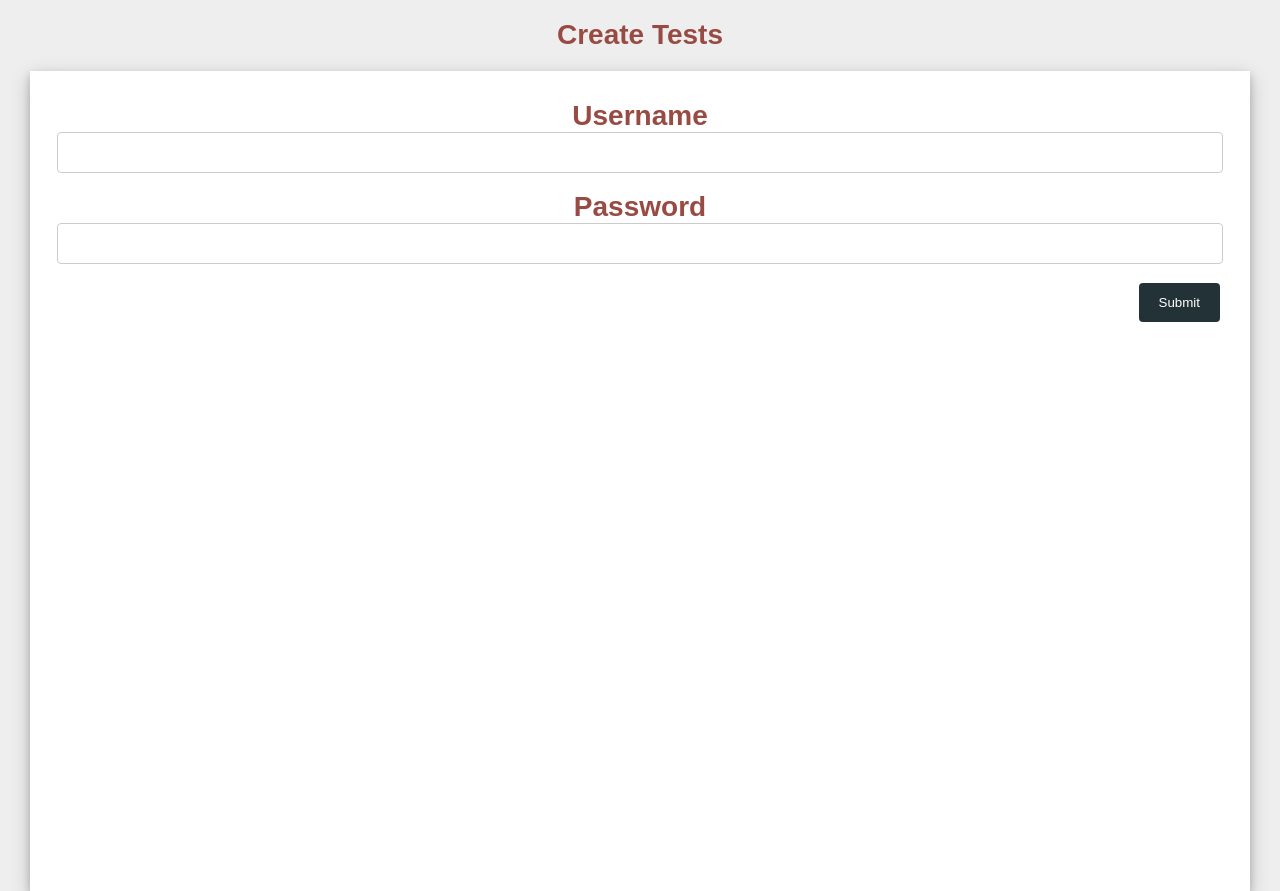
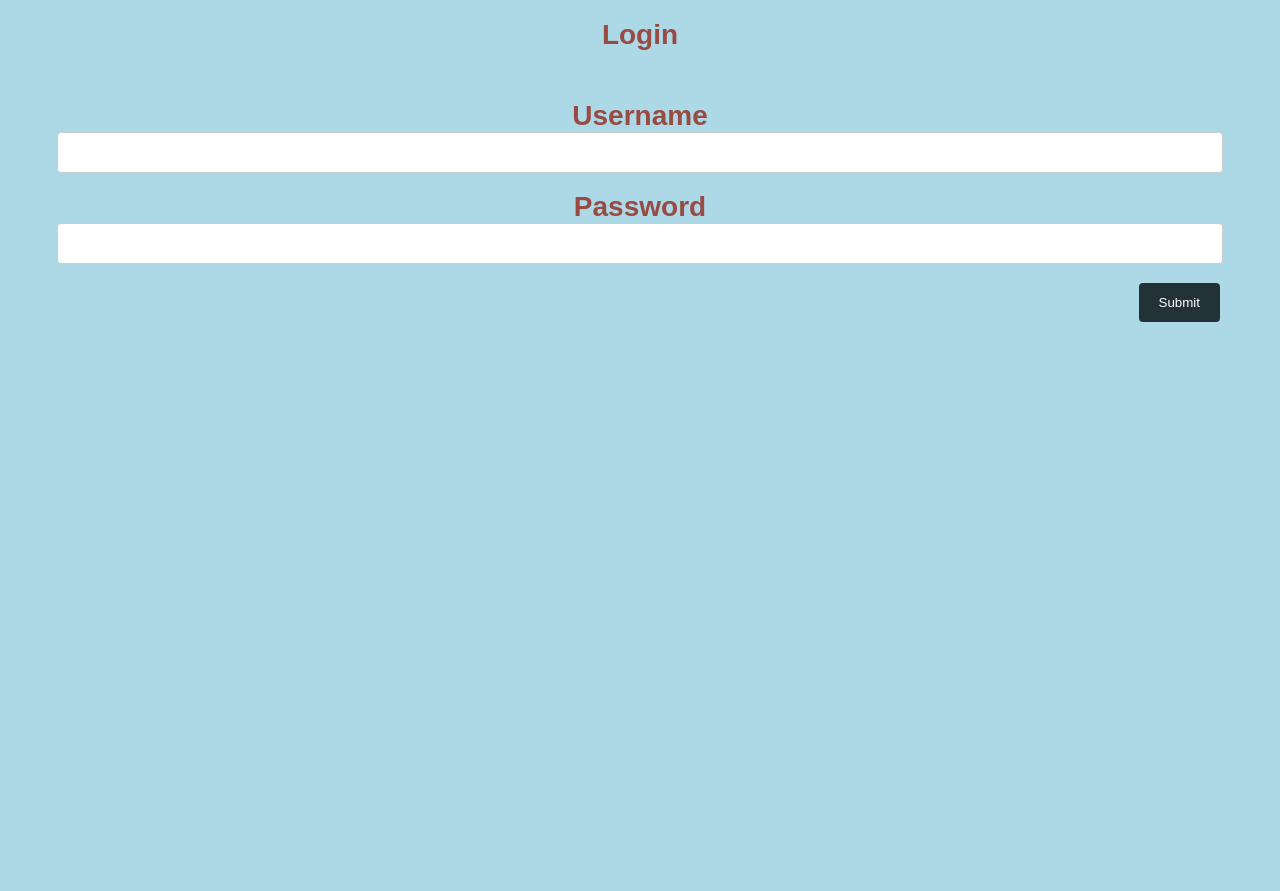
Before and after one commit to StivDC/Team18DQS, a Python web app: template shop/templates/home.html in a window 1280 px wide. Shown: the part 51-942 px from the top of the page. Run offline with Jinja, Linux system fonts and the light colour scheme; the template is opened without the code that fills it: most values are stand-ins (such as "Sample title", 1, 10 or a date in 2020).

Commit message:
all done

```diff
--- a/result.txt
+++ b/result.txt
@@ -1 +1 @@
-['MathTest', '', 's1', 2, 8]
+['MathTest', 'STest', 's1', 5, 8]
--- a/shop/routes.py
+++ b/shop/routes.py
@@ -95,6 +95,7 @@ def feedback():
     global nmOfTest
     global testDic
     global currentUser
+    global testType
     s1=[]
     count=0
     temp = []
@@ -126,7 +127,6 @@ def feedback():
             line.append(temp)
 
         for lines in line:
-            print(lines[2], 'STest')
             if lines[0] == testName:
                 if lines[2] == currentUser:
                     if lines[1] == 'STest':
@@ -251,6 +251,7 @@ def taketest():
     global nmOfTest
     test = []
     global testName
+    global testType
     # take test testName
     # load test from file
     # display test
@@ -263,6 +264,7 @@ def taketest():
                 temp = lines.split("'")
                 if temp[1] == testName:
                     test = lines
+                    testType = temp[3]
         start = test.find('{')
         end = test.find('}')
 
--- a/shop/static/style.css
+++ b/shop/static/style.css
@@ -3,7 +3,7 @@
 
 body {
   margin: 0;
-  background-color: #EEE;
+  background-color: lightblue;
   font-family: Arial, Helvetica, sans-serif;
   }
 
@@ -113,11 +113,10 @@ input[type=submit]:hover {
 .content {
   max-width: 1200px;
   margin: auto;
-  background: white;
+  background: lightblue;
   padding: 10px;
   min-height: 800px;
   margin-top: 20px;
-  box-shadow: 0 4px 8px 0 rgba(0, 0, 0, 0.2), 0 6px 20px 0 rgba(0, 0, 0, 0.19);
   }
 
 img{
--- a/shop/templates/home.html
+++ b/shop/templates/home.html
@@ -1,6 +1,6 @@
 {% extends "layout.html" %}
 {% block content %}
-<h1>Create Tests</h1>
+<h1>Login</h1>
 
 <div class="content">
 	<form method="POST" action="{{page}}">
```
Also changed, not shown: shop/templates/takeTest.html (line endings or trailing spaces).
